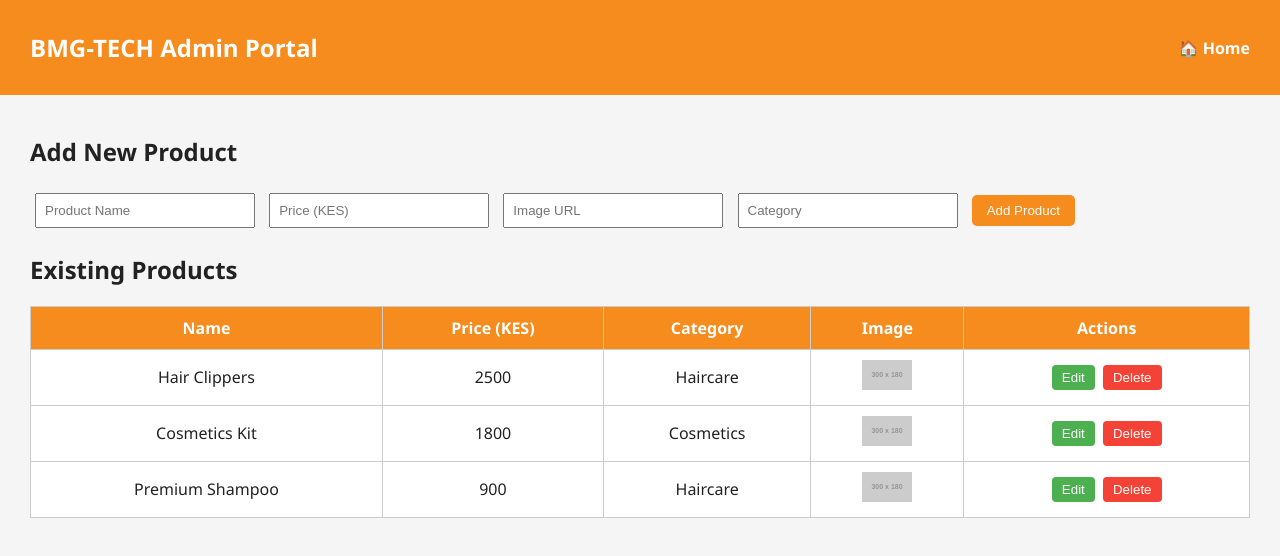
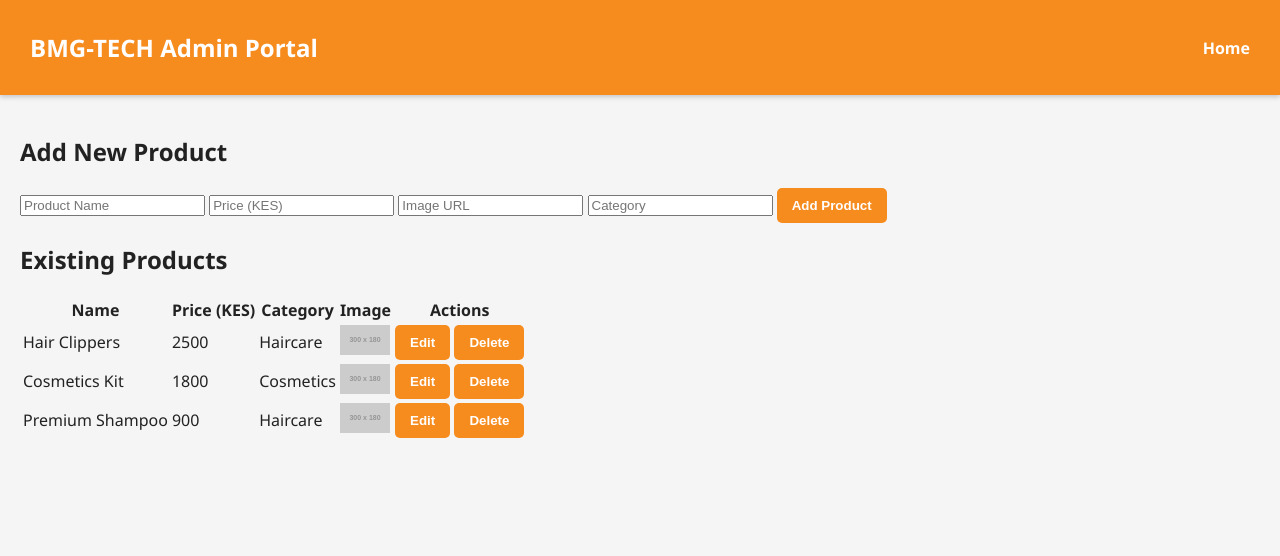
Before and after one commit to Markbrian-12/BMG-TECH, a plain HTML site: page admin.html in a window 1280 px wide. Drawn offline with Linux system fonts and the light colour scheme; placeholder pictures from the web are drawn by us.

Commit message:
Update admin.html

```diff
--- a/admin.html
+++ b/admin.html
@@ -2,16 +2,16 @@
 <html lang="en">
 <head>
   <meta charset="UTF-8">
-  <title>BMG-TECH Admin Portal</title>
-  <link rel="stylesheet" href="css/admin.css">
+  <title>BMG-TECH | Admin Portal</title>
+  <link rel="stylesheet" href="css/style.css">
 </head>
 <body>
   <header>
     <h1>BMG-TECH Admin Portal</h1>
-  <a href="index.html">🏠 Home</a>
+    <a href="index.html">Home</a>
   </header>
 
-<main class="admin-container">
+  <main class="admin-container" style="padding:20px;">
     <section class="add-product">
       <h2>Add New Product</h2>
       <input type="text" id="product-name" placeholder="Product Name">
@@ -33,8 +33,7 @@
             <th>Actions</th>
           </tr>
         </thead>
-      <tbody id="product-table-body">
-      </tbody>
+        <tbody id="product-table-body"></tbody>
       </table>
     </section>
   </main>
```
Lines whose indentation alone changed are shown as unchanged.
